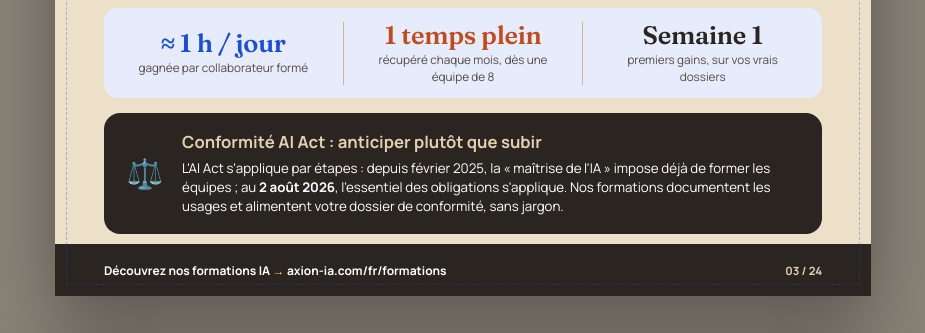
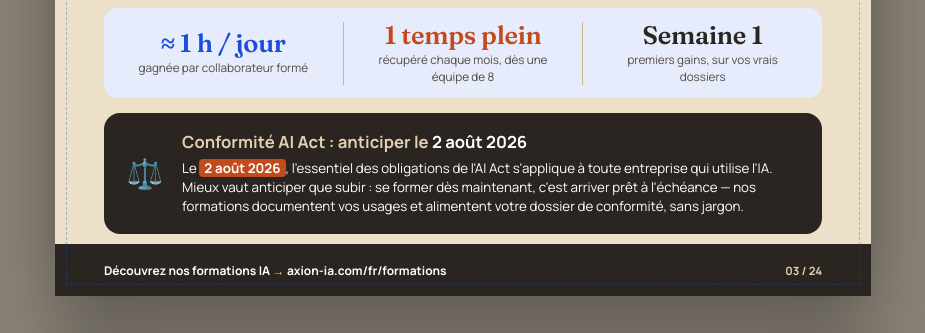
Before and after one commit to will383842/catalogue_axion-ia, a plain HTML site: page catalogue-axion-ia-v2/index.html in a window 1280 px wide. Shown: the part 3260-3593 px from the top of the page, without its empty margins (177-1102 px from the left). Drawn offline with Linux system fonts and the light colour scheme.

Commit message:
Page 3 — bloc AI Act recentré sur l'échéance du 2 août 2026
Retire la mention de février 2025 (décision Will) ; met le 2 août 2026 en avant
(titre + date surlignée) comme grande échéance de mise en conformité.

Co-Authored-By: Claude Fable 5 <noreply@anthropic.com>

```diff
--- a/catalogue-axion-ia-v2/index.html
+++ b/catalogue-axion-ia-v2/index.html
@@ -518,8 +518,8 @@ ul.fl.blue li::before{background:radial-gradient(circle at 35% 35%, #4d78e6, var
   <div style="margin-top:4mm;background:var(--mocha);border-radius:16px;padding:4.5mm 6mm;color:#fff;display:flex;gap:5mm;align-items:center">
     <div style="flex:none;font-size:22pt">⚖️</div>
     <div>
-      <h4 style="margin:0 0 1.5mm;font-size:12.5pt;color:var(--sand)">Conformité AI Act : anticiper plutôt que subir</h4>
-      <p style="margin:0;font-size:10pt;line-height:1.45;color:#fff">L'AI Act s'applique par étapes : depuis février 2025, la « maîtrise de l'IA » impose déjà de former les équipes ; au <b>2 août 2026</b>, l'essentiel des obligations s'applique. Nos formations documentent les usages et alimentent votre dossier de conformité, sans jargon.</p>
+      <h4 style="margin:0 0 1.5mm;font-size:12.5pt;color:var(--sand)">Conformité AI Act : anticiper le <span style="color:#fff">2 août 2026</span></h4>
+      <p style="margin:0;font-size:10pt;line-height:1.45;color:#fff">Le <b style="background:var(--terra);padding:0 5px;border-radius:4px">2 août 2026</b>, l'essentiel des obligations de l'AI Act s'applique à toute entreprise qui utilise l'IA. Mieux vaut anticiper que subir : se former dès maintenant, c'est arriver prêt à l'échéance — nos formations documentent vos usages et alimentent votre dossier de conformité, sans jargon.</p>
     </div>
   </div>
 
```
Also changed, not shown: catalogue-axion-ia-v2/export/page-03.jpg, 1 other file.
